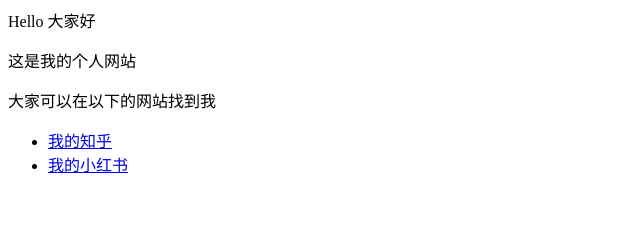
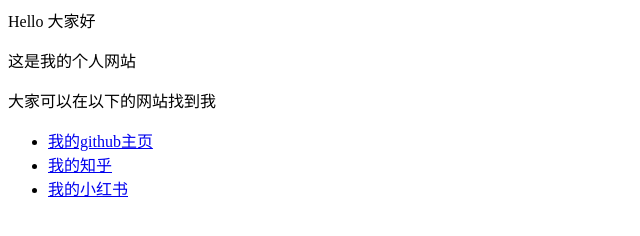
Before and after one commit to kkdding/kkdding.github.io, a plain HTML site: page index.html in a window 1280 px wide. Shown: the whole page, without its empty margins (0-640 px from the left). Drawn offline with Linux system fonts and the light colour scheme.

Commit message:
Update index.html

```diff
--- a/index.html
+++ b/index.html
@@ -2,6 +2,7 @@
 <p>这是我的个人网站</p>
 <p>大家可以在以下的网站找到我</p>
 <ul>
+  <li> <a href="https://github.com/kkdding">我的github主页</a> </li>
   <li> <a href="https://www.zhihu.com/people/coooooooo-88">我的知乎</a> </li>
   <li> <a href="https://www.xiaohongshu.com/user/profile/5f8bac760000000001000bc6">我的小红书</a> </li>
 </ul>
```
